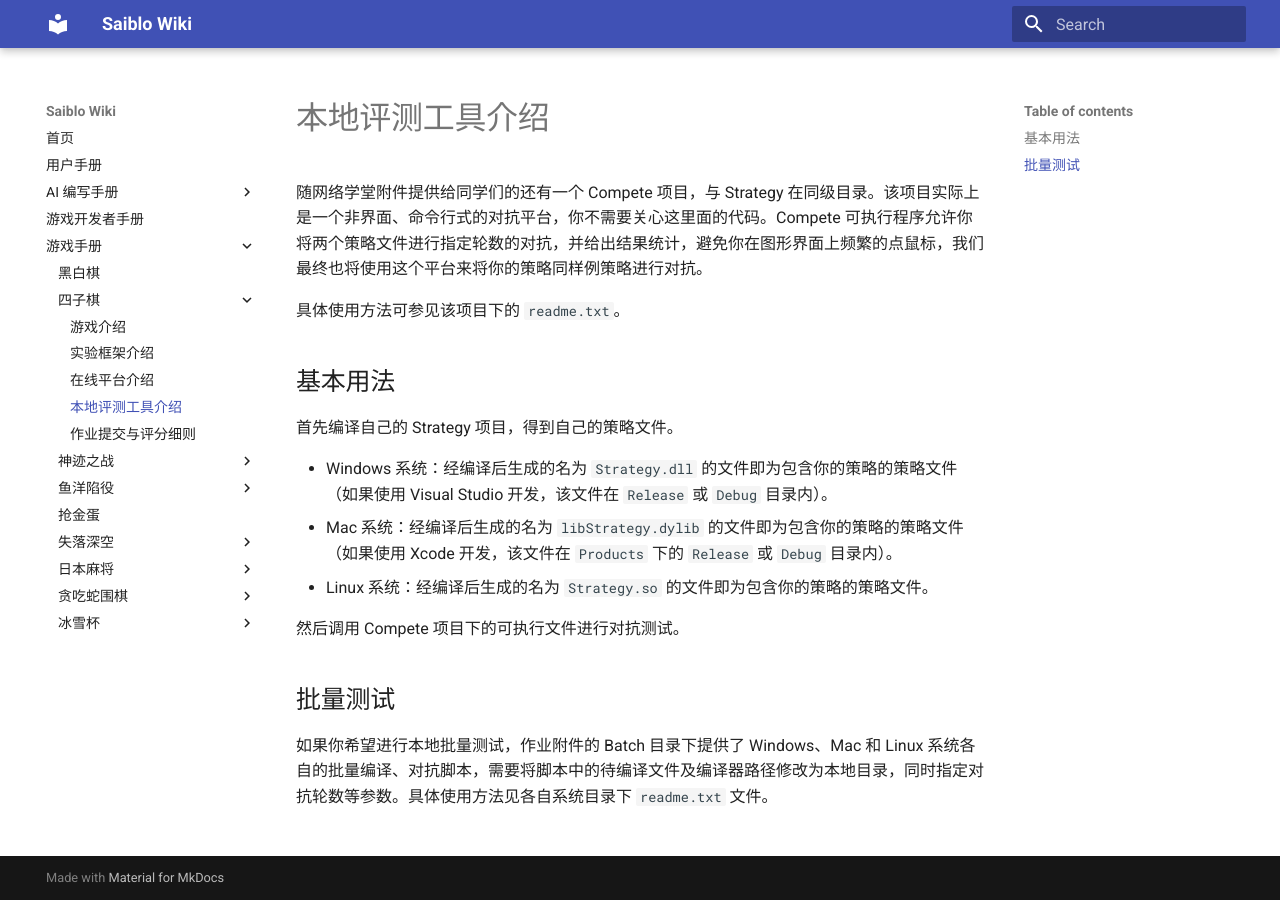
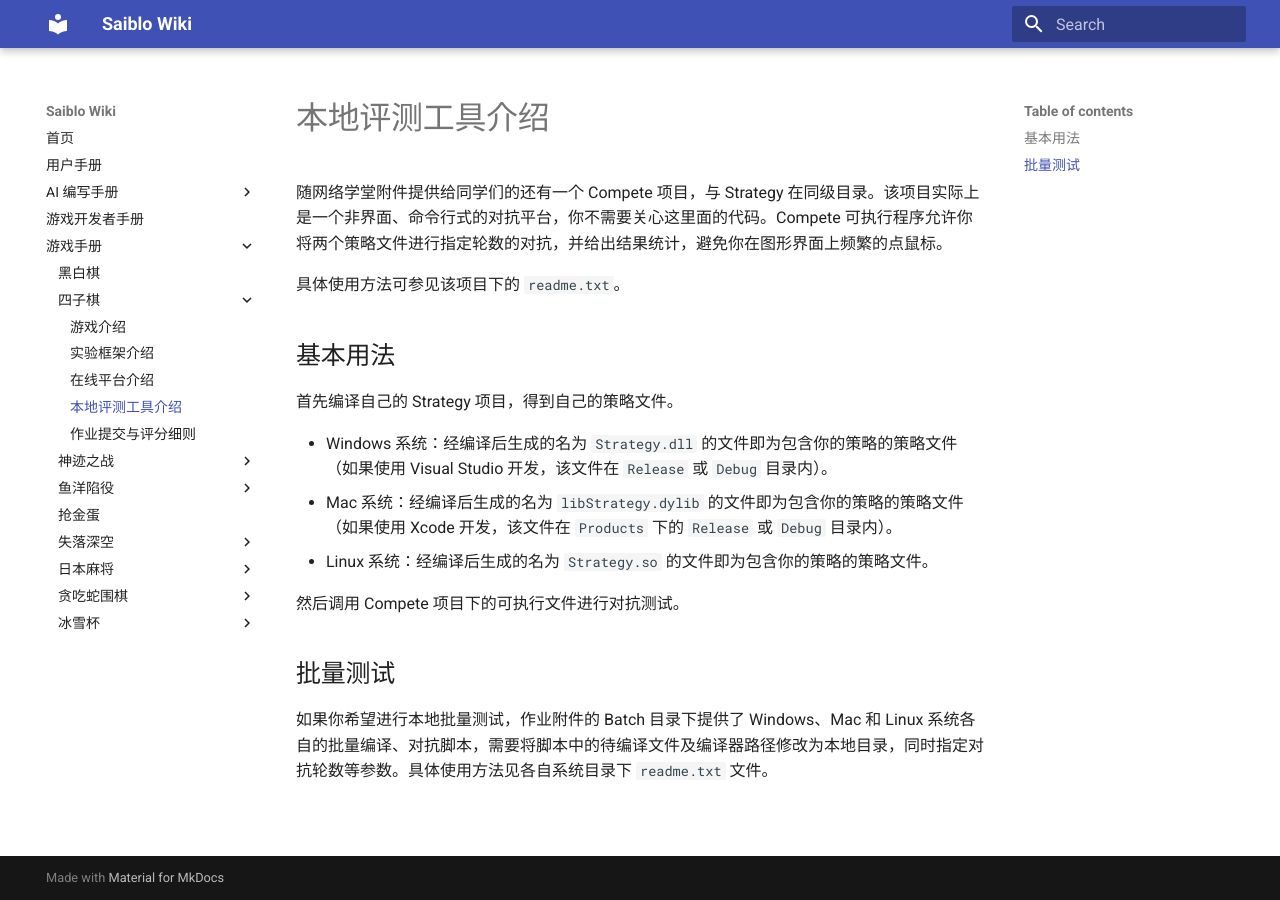
Before and after one commit to saiblo/saiblo-docs, an MkDocs documentation site: the page built from docs/games/connect4/local-guide.md, in a window 1280 px wide. Built offline with MkDocs 1.6.1 and Material for MkDocs 9.7.7, drawn with Linux system fonts in a browser that asks for light colours.

Commit message:
Minor update for connect4 doc

```diff
--- a/docs/games/connect4/local-guide.md
+++ b/docs/games/connect4/local-guide.md
@@ -1,4 +1,4 @@
-随网络学堂附件提供给同学们的还有一个 Compete 项目，与 Strategy 在同级目录。该项目实际上是一个非界面、命令行式的对抗平台，你不需要关心这里面的代码。Compete 可执行程序允许你将两个策略文件进行指定轮数的对抗，并给出结果统计，避免你在图形界面上频繁的点鼠标，我们最终也将使用这个平台来将你的策略同样例策略进行对抗。
+随网络学堂附件提供给同学们的还有一个 Compete 项目，与 Strategy 在同级目录。该项目实际上是一个非界面、命令行式的对抗平台，你不需要关心这里面的代码。Compete 可执行程序允许你将两个策略文件进行指定轮数的对抗，并给出结果统计，避免你在图形界面上频繁的点鼠标。
 
 具体使用方法可参见该项目下的 `readme.txt`。
 
```
